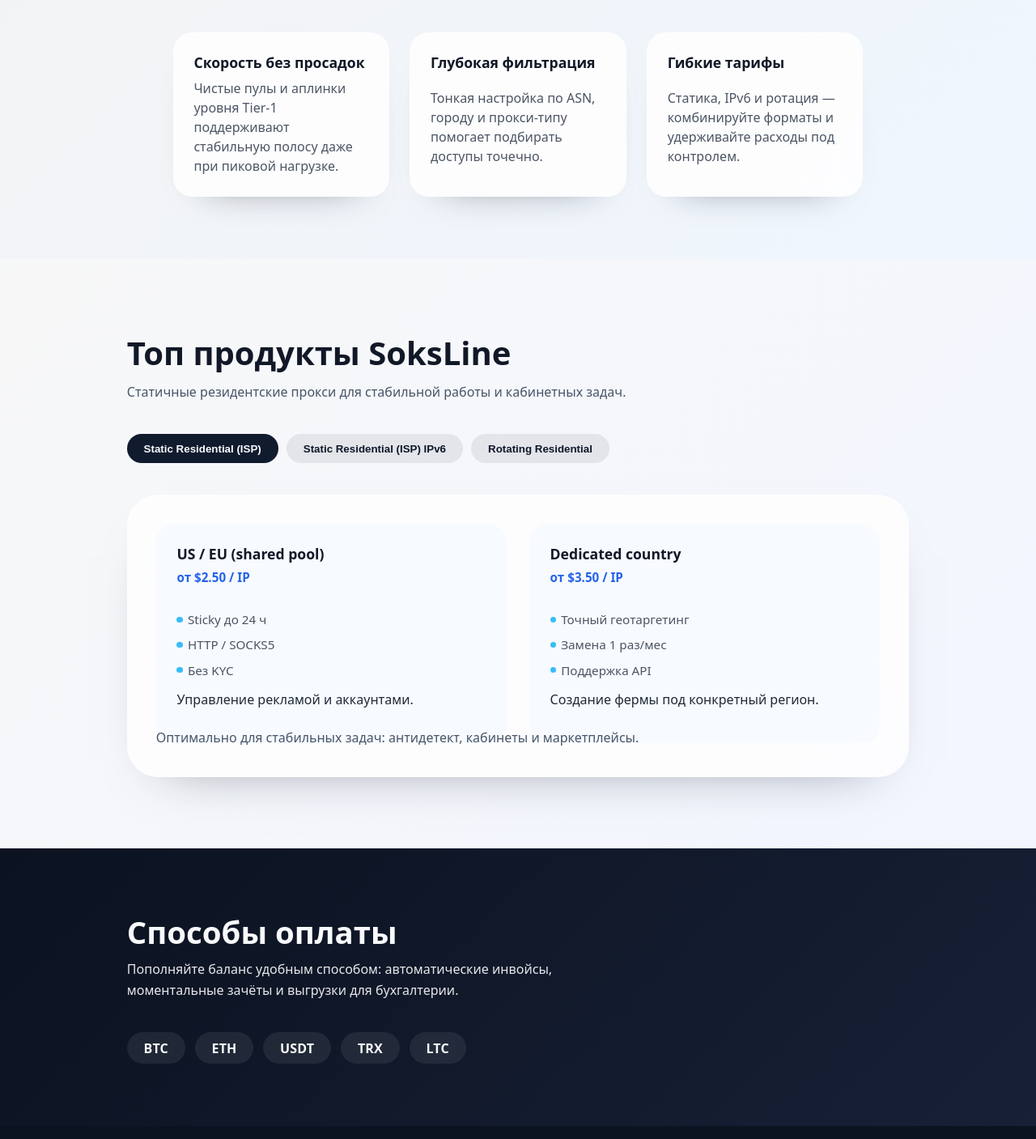
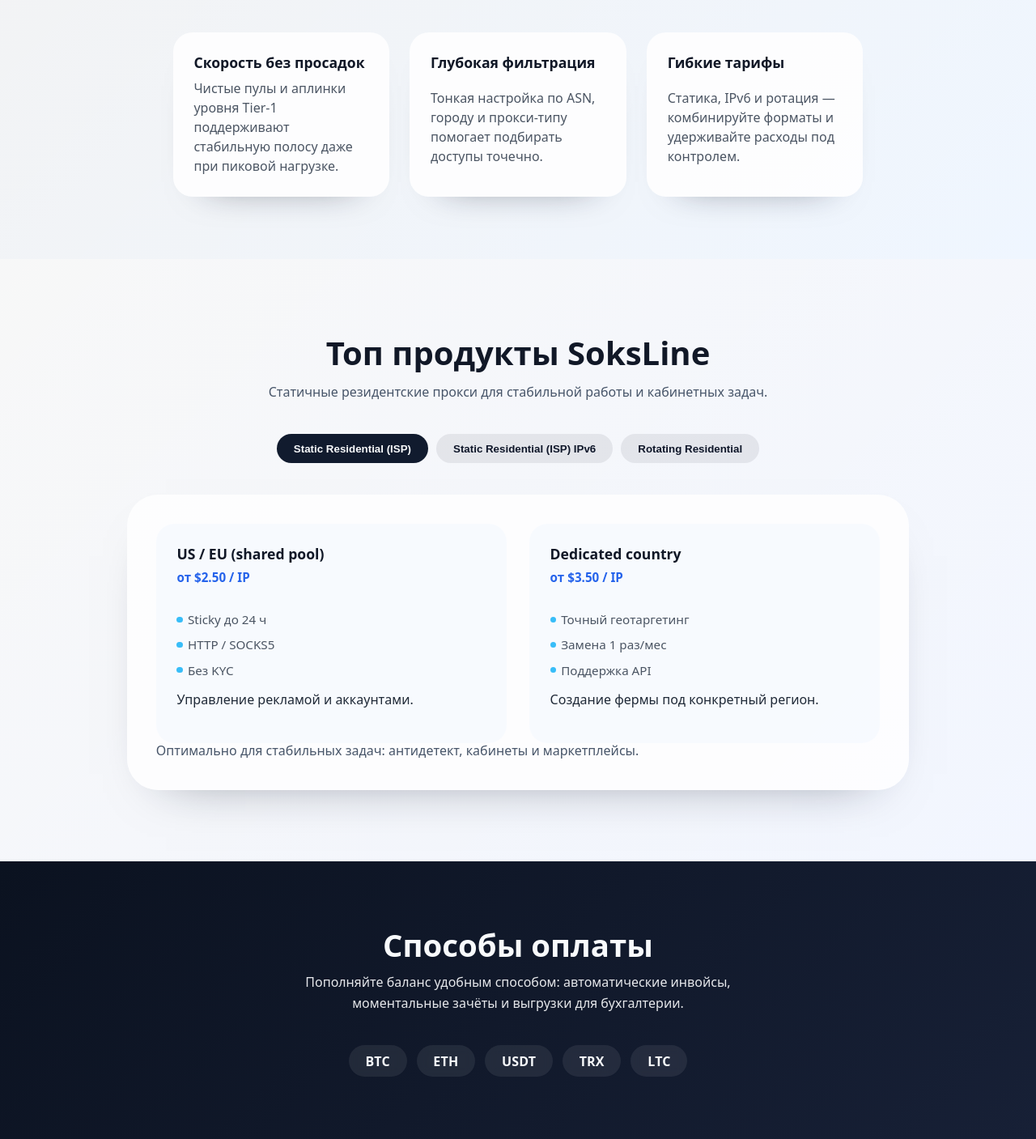
Before and after one commit to VektorSm/soksline-proxy-store, a Next.js app: page / in a window 1280 px wide. Shown: the part 1884-3291 px from the top of the page at 81% size. Built offline with nearby package versions, Linux system fonts and the light colour scheme.

Commit message:
Add spacing before top products note

```diff
--- a/app/page.module.css
+++ b/app/page.module.css
@@ -229,12 +229,14 @@
 .paymentsInner {
   display: grid;
   gap: clamp(1.6rem, 3vw, 2.4rem);
+  justify-items: center;
 }
 
 .paymentsHeader {
   display: grid;
   gap: 0.5rem;
   max-width: 38rem;
+  text-align: center;
 }
 
 .paymentsTitle {
@@ -253,6 +255,7 @@
   display: flex;
   flex-wrap: wrap;
   gap: 0.75rem;
+  justify-content: center;
 }
 
 .paymentBadge {
--- a/components/TopProductsTabs.module.css
+++ b/components/TopProductsTabs.module.css
@@ -17,6 +17,9 @@
   display: grid;
   gap: 0.6rem;
   max-width: 40rem;
+  margin: 0 auto;
+  text-align: center;
+  justify-items: center;
 }
 
 .title {
@@ -36,6 +39,7 @@
   display: flex;
   flex-wrap: wrap;
   gap: 0.65rem;
+  justify-content: center;
 }
 
 .tabButton {
@@ -138,7 +142,7 @@
 }
 
 .note {
-  margin: 0;
+  margin: 1rem 0 0;
   color: #475569;
   line-height: 1.6;
 }
```
